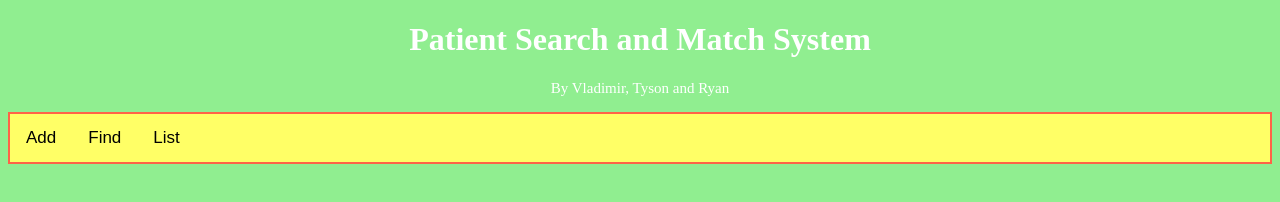
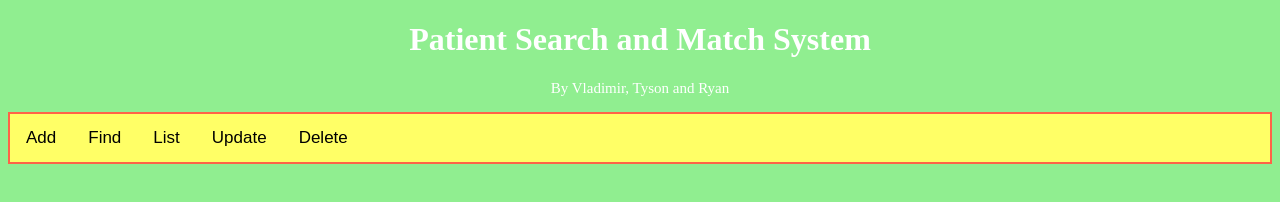
Before and after one commit to Vladimito/Patient-Search-and-Match-System, a website: page view/index.html in a window 1280 px wide. Drawn offline with nearby package versions, Linux system fonts and the light colour scheme.

Commit message:
Add files via upload

```diff
--- a/view/index.html
+++ b/view/index.html
@@ -13,6 +13,8 @@
         <button class="tablinks">Add</button>
         <button class="tablinks">Find</button>
         <button id="btn-list-all" class="tablinks">List</button>
+        <button class="tablinks">Update</button>
+        <button class="tablinks">Delete</button>
       </div>
 
 	  <div id="add-patient-tab" class="tabcontent">
```
